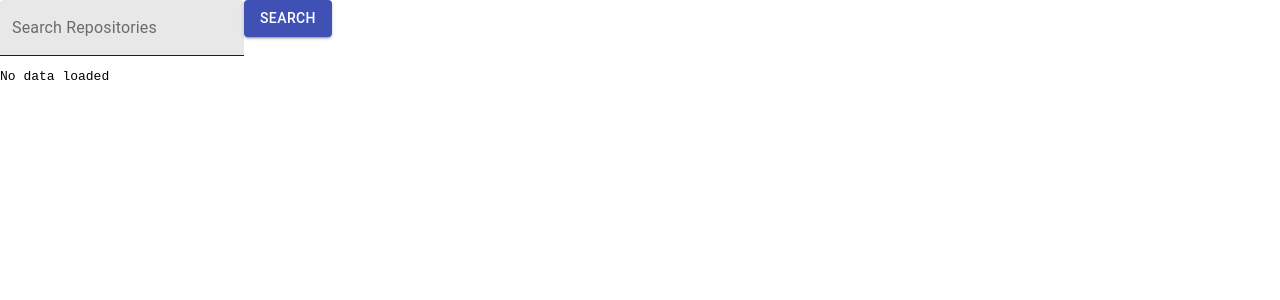
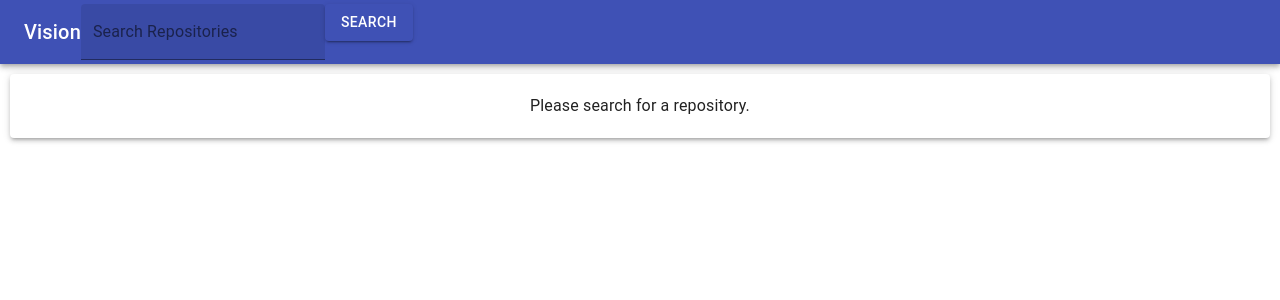
Before and after one commit to jardon/vision, a React (Create React App) app in the folder web/vision/: page / in a window 1280 px wide. Shown: the top 300 px of the page. Built offline with nearby package versions, Linux system fonts and the light colour scheme.

Commit message:
Fix UI elements/formatting and add loading spinner

```diff
--- a/web/vision/package.json
+++ b/web/vision/package.json
@@ -13,7 +13,8 @@
     "@material-ui/icons": "^4.9.1",
     "typeface-roboto": "^0.0.75",
     "axios": "0.19.2",
-    "@nivo/calendar": "0.61.1"
+    "@nivo/calendar": "0.61.1",
+    "three-dots": "0.2.0"
   },
   "scripts": {
     "start": "react-scripts start",
--- a/web/vision/src/components/Dashboard.jsx
+++ b/web/vision/src/components/Dashboard.jsx
@@ -2,26 +2,41 @@ import React, { Component } from 'react';
 import Repository from './Repository'
 import Search from './Search'
 import axios from 'axios';
-import Box from '@material-ui/core/Box';
+// import Box from '@material-ui/core/Box';
+import Paper from '@material-ui/core/Paper';
+import AppBar from '@material-ui/core/AppBar';
+import Toolbar from '@material-ui/core/Toolbar';
+import Typography from '@material-ui/core/Typography';
+
 
 class Dashboard extends Component {
     state = {
-        data: "No data loaded",
+        loaded: false,
         input: "",
         commitData: [],
         issueData: null,
-     }
+        repoUrl: null,
+        begin: null,
+        end: null,
+    }
 
-    updateInput = (field) => this.setState({input: field});
+    updateInput = input => this.setState({input});
 
     getData = async () => {
-        this.setState({ issueData: null, data: "No data loaded", commitData: [] });
+        this.setState({ issueData: null, loaded: false, commitData: [], repoUrl: null, begin: null, end: null });
         const API_KEY = process.env.REACT_APP_GITHUB_TOKEN;
         let auth = {headers: {authorization: "token " + API_KEY}}
         let commitData = [];
         let issueData = [];
+        let date;
+        let end = new Date();
+        let begin = new Date();
+        begin.setFullYear(end.getFullYear() - 1);
+
+
+        let repoData = await axios.get('https://api.github.com/repos/' + this.state.input, auth);
+
         let commits = await axios.get('https://api.github.com/repos/' + this.state.input + "/stats/commit_activity", auth);
-        let date;
 
         commits.data.map((item) => {
             if (item.total !== 0) {
@@ -34,7 +49,7 @@ class Dashboard extends Component {
             }
         });
 
-        this.setState({data: "Data loaded", commitData: commitData});
+        this.setState({loaded: true, commitData, repoUrl: repoData.data.html_url, begin, end});
 
         date = new Date();
         date.setFullYear(date.getFullYear() - 1);
@@ -67,18 +82,23 @@ class Dashboard extends Component {
         });
 
         console.log("Done loading data");
-        this.setState({issueData : issueData});
+        this.setState({issueData});
 
     };
 
     render() {
         return (
-            <div style={{"height" : "1200px"}}>
-                <Box height="100%" width="100%">
-                    <Search  search={this.getData.bind(this)} updateInput={this.updateInput.bind(this)}/>
-                    <Repository data={this.state.data} commitData={this.state.commitData} issueData={this.state.issueData}/>
-                </Box>
-            </div>
+            <React.Fragment>
+                <AppBar position="static">
+                    <Toolbar>
+                        <Typography variant="h6">
+                        Vision
+                        </Typography>
+                        <Search  search={this.getData.bind(this)} updateInput={this.updateInput.bind(this)}/>
+                    </Toolbar>
+                </AppBar>
+                <Repository state={this.state} style={{ minHeight: 30, padding: 20, marginTop: 10, marginBottom: 10, marginRight: 10, marginLeft: 10, height: "100%"}}/>
+            </React.Fragment>
          );
     }
 }
--- a/web/vision/src/components/Repository.jsx
+++ b/web/vision/src/components/Repository.jsx
@@ -1,25 +1,28 @@
 import React, { Component } from 'react';
 import { ResponsiveCalendar } from '@nivo/calendar'
+import { Typography } from '@material-ui/core';
+import Paper from '@material-ui/core/Paper';
+import CircularProgress from './Spinner';
 
 class Repository extends Component {
 
     render() {
-        let end = new Date();
-        let begin = new Date();
-        begin.setFullYear(end.getFullYear() - 1);
+        const { loaded, repoUrl, commitData, issueData, begin, end } = this.props.state;
 
-        if (this.props.data === "No data loaded") {
+        if (!loaded) {
             return (
-                <div>
-                    <pre>{this.props.data}</pre>
-                </div>
+            <Paper elevation={3} style={{padding: 20, marginTop: 10, marginBottom: 10, marginRight: 10, marginLeft: 10}} >
+                <Typography variant="body1" align='center' >Please search for a repository.</Typography>
+            </Paper>
             );}
         else {
             return (
-                <React.Fragment>
-                    <h1>Commits</h1>
+                <Paper elevation={3} style={this.props.style}>
+                    <Typography variant="h5" >Commits</Typography>
+                    <div style={{height: 350}}>
                         <ResponsiveCalendar
-                        data={this.props.commitData}
+                            data={commitData}
+                            // height={350}
                             from={begin.toISOString().slice(0, 10)}
                             to={end.toISOString().slice(0, 10)}
                             emptyColor="#eeeeee"
@@ -42,10 +45,14 @@ class Repository extends Component {
                                 }
                             ]}
                         />
-                    <h1>Issues</h1>
-                    {this.props.issueData === null && <h3>Issue Data Loading...</h3>}
-                    {this.props.issueData != null && <ResponsiveCalendar
-                            data={this.props.issueData}
+                    </div>
+                    <Typography variant="h5" >Issues by Last Update</Typography>
+                        {issueData === null && <Typography variant="body1" align='center' style={{marginBottom: 20, marginTop: 20}}>Aggregating issue data...</Typography>}
+                        {issueData === null && <div style={{width: "40px", marginLeft: "auto", marginRight: "auto"}}><CircularProgress /></div>}
+                        {issueData != null && <div style={{height: 350}}>
+                            <ResponsiveCalendar
+                                data={issueData}
+                                height={350}
                                 from={begin.toISOString().slice(0, 10)}
                                 to={end.toISOString().slice(0, 10)}
                                 emptyColor="#eeeeee"
@@ -67,8 +74,11 @@ class Repository extends Component {
                                         itemDirection: 'right-to-left'
                                     }
                                 ]}
-                        />}
-                </React.Fragment>
+                            />
+                        </div>
+                        }
+                    {repoUrl != null && <a href={repoUrl} target="_blank" rel="noopener noreferrer">View Repository on Github</a>}
+                </Paper>
             );
         }
     }
--- a/web/vision/src/components/Search.js
+++ b/web/vision/src/components/Search.js
@@ -1,17 +1,26 @@
-import React, { Component } from 'react';
-import TextField from '@material-ui/core/TextField'
+import React from 'react';
+import { IconButton } from '@material-ui/core';
+import SearchIcon from '@material-ui/icons/Search';
+import InputBase from '@material-ui/core/InputBase';
+import TextField from '@material-ui/core/TextField';
 import Button from '@material-ui/core/Button';
 
-class Search extends Component {
-
-    render() {
-        return (
-        <form noValidate autoComplete="off">
-            <TextField id="filled-basic" label="Search Repositories" variant="filled" onChange={(e) => this.props.updateInput(e.target.value)}/>
-            <Button variant="contained" color="primary" onClick={() => this.props.search()}>Search</Button>
-        </form>
-         );
-    }
-}
+const Search = props => {
+    return (
+    <form noValidate autoComplete="off">
+        <TextField id="filled-basic" label="Search Repositories" variant="filled" onChange={(e) => props.updateInput(e.target.value)}/>
+        <Button variant="contained" color="primary" onClick={() => props.search()}>Search</Button>
+    </form>
+    // <form onSubmit={() => props.search()}>
+    //     <InputBase
+    //         placeholder="Search Repositories…"
+    //         onChange={(e) => props.updateInput(e.target.value)}
+    //     />
+    //     <IconButton>
+    //         <SearchIcon type="submit"  />
+    //     </IconButton>
+    // </form>
+        );
+};
 
 export default Search;
--- /dev/null
+++ b/web/vision/src/components/Spinner.jsx
@@ -0,0 +1,36 @@
+import React from 'react';
+import { makeStyles } from '@material-ui/core/styles';
+import CircularProgress from '@material-ui/core/CircularProgress';
+
+const useStyles = makeStyles((theme) => ({
+  root: {
+    display: 'flex',
+    '& > * + *': {
+      marginLeft: theme.spacing(2),
+    },
+  },
+}));
+
+export default function CircularDeterminate() {
+  const classes = useStyles();
+  const [progress, setProgress] = React.useState(0);
+
+  React.useEffect(() => {
+    function tick() {
+      // reset when reaching 100%
+      setProgress((oldProgress) => (oldProgress >= 100 ? 0 : oldProgress + 1));
+    }
+
+    const timer = setInterval(tick, 20);
+    return () => {
+      clearInterval(timer);
+    };
+  }, []);
+
+  return (
+    <div className={classes.root}>
+      <CircularProgress variant="determinate" value={progress} />
+      {/* <CircularProgress variant="determinate" value={progress} color="secondary" /> */}
+    </div>
+  );
+}
```
Also changed, not shown: 1 other file (tests, documents, lock files or other folders). Lines whose indentation alone changed are shown as unchanged.
